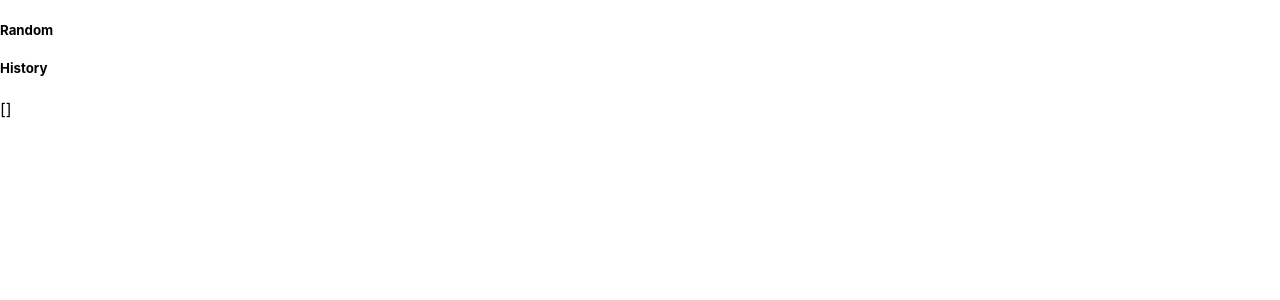
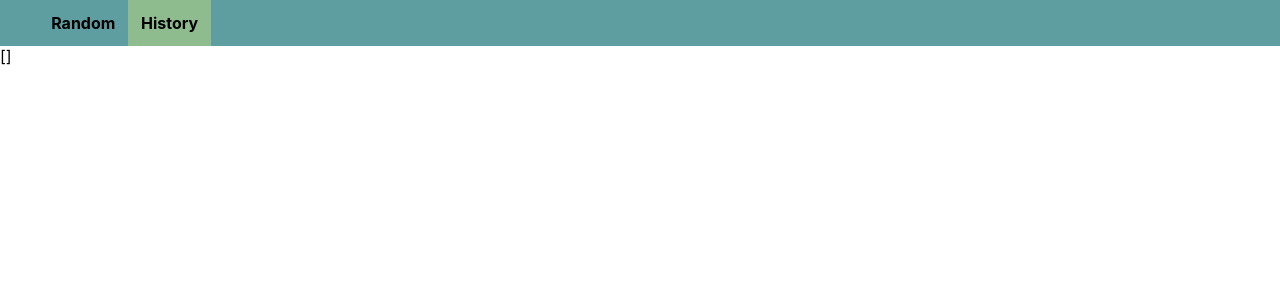
Before and after one commit to vikravch/cocktail_react_app, a React (Create React App) app: page / in a window 1280 px wide. Shown: the top 300 px of the page. Built offline with nearby package versions, Linux system fonts and the light colour scheme.

Commit message:
- Navigation design update

```diff
--- a/src/App.js
+++ b/src/App.js
@@ -1,8 +1,8 @@
 import './App.css';
-import RandomCocktailPage from "./components/RandomCocktailPage";
+import RandomCocktailPage from "./components/pages/RandomCocktailPage";
 import {Component} from "react";
-import HistoryPage from "./components/HistoryPage";
-import Navigation from "./components/Navigation";
+import HistoryPage from "./components/pages/HistoryPage";
+import Navigation from "./components/general/navigation/Navigation";
 
 class App extends Component{
     constructor(props){
@@ -19,7 +19,7 @@ class App extends Component{
     render(){
         return (
             <>
-                <Navigation switchFun={this.switchTab}/>
+                <Navigation switchFun={this.switchTab} current={this.state.page}/>
                 {
                     (this.state.page === 'random')?<RandomCocktailPage/>:
                         (this.state.page === 'history')?<HistoryPage/>:
--- /dev/null
+++ b/src/components/general/navigation/Navigation.css
@@ -0,0 +1,14 @@
+.nav{
+    display: flex;
+    flex-direction: row;
+    background: cadetblue;
+    padding-left: 3vw;
+}
+.nav span{
+    padding: 1vw;
+    font-weight: bold;
+    cursor: pointer;
+}
+.nav span.active{
+    background: darkseagreen;
+}
--- a/src/components/Navigation.js
+++ b/src/components/general/navigation/Navigation.js
@@ -1,17 +1,17 @@
 import React, {Component} from 'react';
-
+import './Navigation.css';
 class Navigation extends Component {
     render() {
         return (
-            <div>
-                <h5 onClick={
+            <div className={"nav"}>
+                <span className={(this.props.current==='random')?"active":""} onClick={
                     ()=>{
                         this.props.switchFun('random');
-                    }}>Random</h5>
-                <h5 onClick={
+                    }}>Random</span>
+                <span className={(this.props.current==='history')?"active":""} onClick={
                     ()=>{
                         this.props.switchFun('history');
-                    }}>History</h5>
+                    }}>History</span>
             </div>
         );
     }
--- a/src/components/HistoryPage.js
+++ b/src/components/pages/HistoryPage.js
@@ -1,5 +1,5 @@
 import React, {Component} from 'react';
-import Repository from "../repository/repository";
+import Repository from "../../repository/repository";
 
 class HistoryPage extends Component {
     dataRepository = new Repository();
--- a/src/components/RandomCocktailPage.js
+++ b/src/components/pages/RandomCocktailPage.js
@@ -1,5 +1,5 @@
 import {Component} from "react";
-import Repository from '../repository/repository';
+import Repository from '../../repository/repository';
 
 class RandomCocktailPage extends Component {
     dataRepository = new Repository();
```
